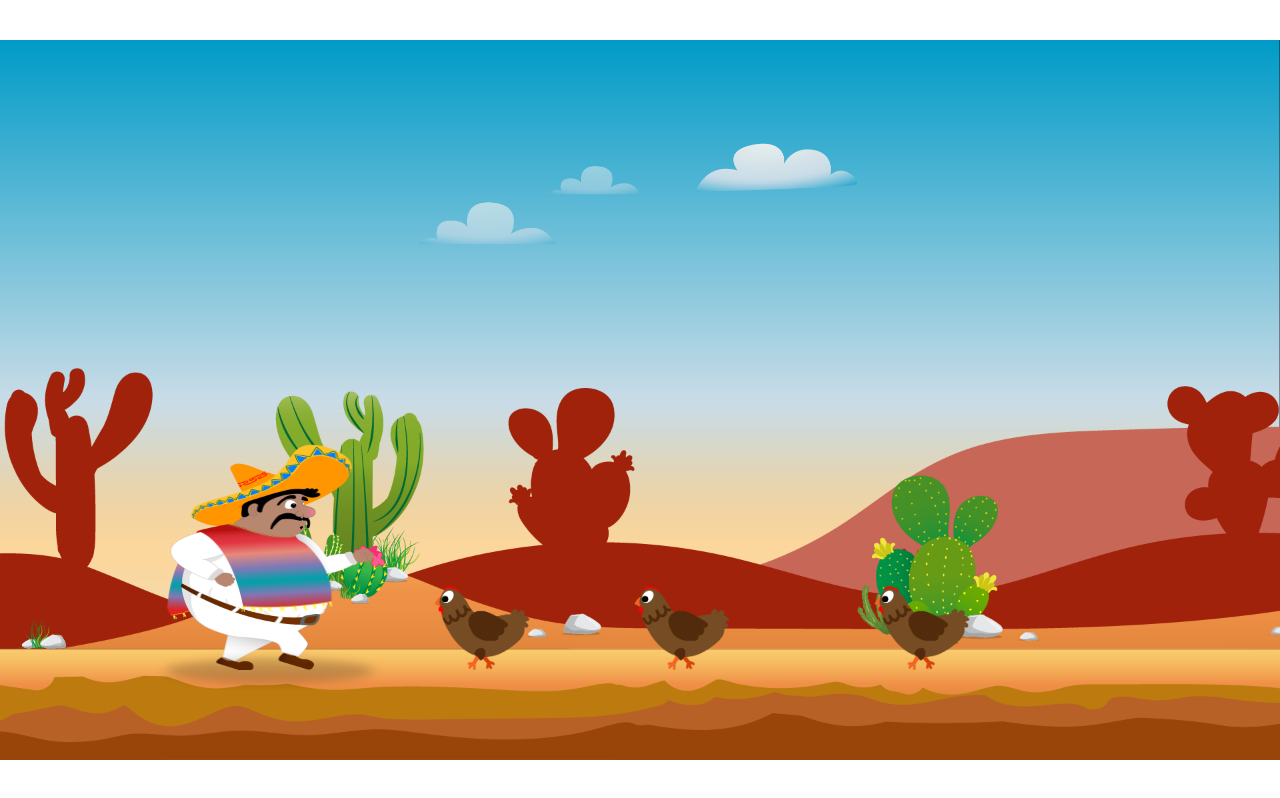
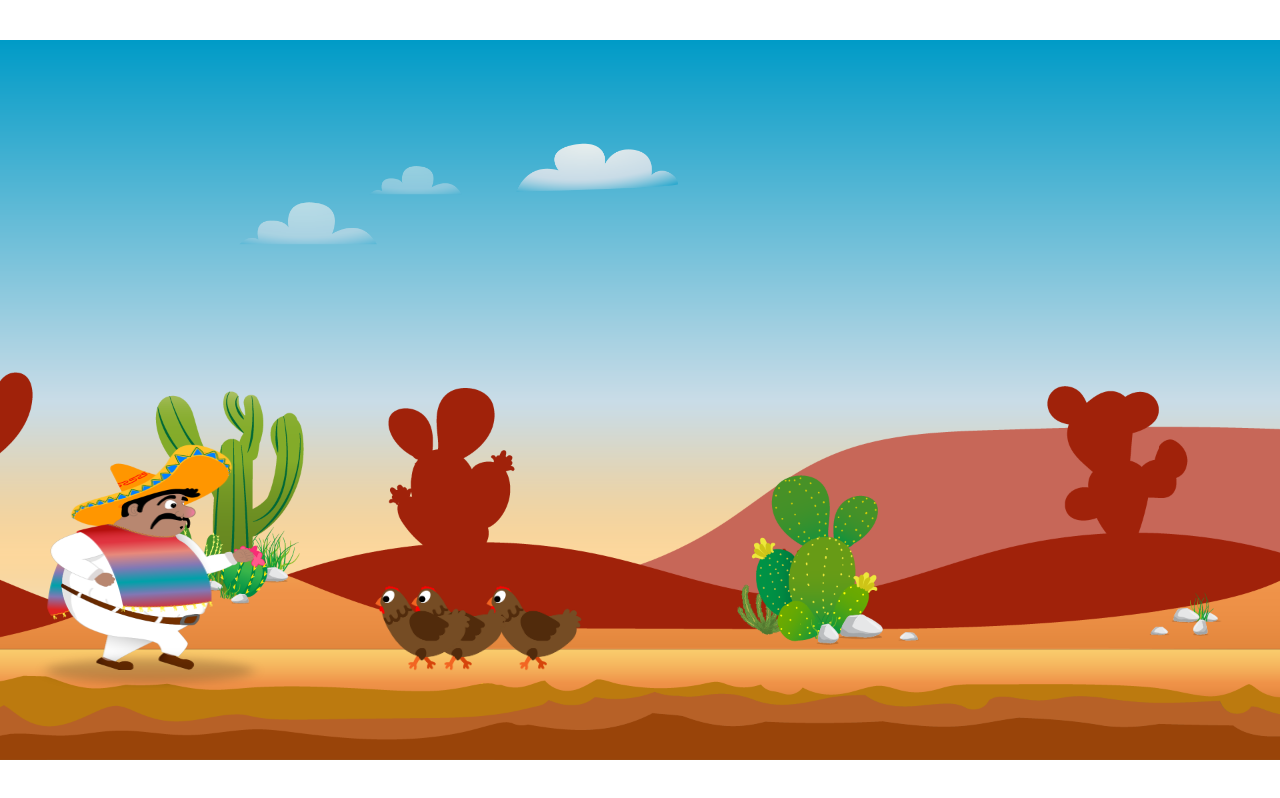
Before and after one commit to D4t3ck/Pollo-Loco, a plain HTML site: page index.html in a window 1280 px wide. Drawn offline with Linux system fonts and the light colour scheme; animation ran at ten frames a second.

Commit message:
added mirroring char walking, backgroundObject repeat, lvl structure

```diff
--- a/index.html
+++ b/index.html
@@ -16,7 +16,9 @@
     <script src="./models/cloud.class.js"></script>
     <script src="./models/world.class.js"></script>
     <script src="./models/background_object.class.js"></script>
+    <script src="./models/level.class.js"></script>
     <script src="./models/keyboard.class.js"></script>
+    <script src="./levels/level1.js"></script>
     <script src="./js/game.js"></script>
     <link rel="stylesheet" href="./style.css" />
   </head>
--- a/js/game.js
+++ b/js/game.js
@@ -11,10 +11,10 @@ function init() {
 }
 
 document.addEventListener("keydown", (e) => {
-  if (e.key === 'ArrowRight') {
+  if (e.key === 'ArrowRight' || e.key === 'd') {
     keyboard.RIGHT = true;
   }
-  if (e.key === 'ArrowLeft') {
+  if (e.key === 'ArrowLeft' || e.key === 'a') {
     keyboard.LEFT = true;
   }
   if (e.key === 'ArrowUp') {
@@ -26,14 +26,13 @@ document.addEventListener("keydown", (e) => {
   if (e.key === ' ') {
     keyboard.SPACE = true;
   }
-  /* console.log(e); */
 });
 
 document.addEventListener("keyup", (e) => {
-  if (e.key === 'ArrowRight') {
+  if (e.key === 'ArrowRight' || e.key === 'd') {
     keyboard.RIGHT = false;
   }
-  if (e.key === 'ArrowLeft') {
+  if (e.key === 'ArrowLeft' || e.key === 'a') {
     keyboard.LEFT = false;
   }
   if (e.key === 'ArrowUp') {
--- /dev/null
+++ b/levels/level1.js
@@ -0,0 +1,27 @@
+const level1 = new Level(
+    [new Chicken(), new Chicken(), new Chicken()],
+    [new Cloud()],
+    [
+        new BackgroundObject("./img/5_background/layers/air.png", -1279),
+        new BackgroundObject("./img/5_background/layers/3_third_layer/2.png", -1279),
+        new BackgroundObject("./img/5_background/layers/2_second_layer/2.png", -1279),
+        new BackgroundObject("./img/5_background/layers/1_first_layer/2.png", -1279),
+        new BackgroundObject("./img/5_background/layers/air.png", 0),
+        new BackgroundObject("./img/5_background/layers/3_third_layer/1.png", 0),
+        new BackgroundObject("./img/5_background/layers/2_second_layer/1.png", 0),
+        new BackgroundObject("./img/5_background/layers/1_first_layer/1.png", 0),
+        new BackgroundObject("./img/5_background/layers/air.png", 1279),
+        new BackgroundObject("./img/5_background/layers/3_third_layer/2.png", 1279),
+        new BackgroundObject("./img/5_background/layers/2_second_layer/2.png", 1279),
+        new BackgroundObject("./img/5_background/layers/1_first_layer/2.png", 1279),
+
+        new BackgroundObject("./img/5_background/layers/air.png", 1279* 2),
+        new BackgroundObject("./img/5_background/layers/3_third_layer/1.png", 1279 * 2),
+        new BackgroundObject("./img/5_background/layers/2_second_layer/1.png", 1279 * 2),
+        new BackgroundObject("./img/5_background/layers/1_first_layer/1.png", 1279 * 2),
+        new BackgroundObject("./img/5_background/layers/air.png", 1279 * 3),
+        new BackgroundObject("./img/5_background/layers/3_third_layer/2.png", 1279 * 3),
+        new BackgroundObject("./img/5_background/layers/2_second_layer/2.png", 1279 * 3),
+        new BackgroundObject("./img/5_background/layers/1_first_layer/2.png", 1279 * 3),
+      ]
+);
--- a/models/character.class.js
+++ b/models/character.class.js
@@ -26,11 +26,14 @@ class Character extends MovableObject {
     setInterval(() => {
       if (this.world.keyboard.RIGHT) {
         this.x += this.speed;
+        this.otherDirection = false;
       }
 
       if (this.world.keyboard.LEFT) {
         this.x -= this.speed;
+        this.otherDirection = true;
       }
+      this.world.camera_x = -this.x;
     }, 1000 / 60);
 
     setInterval(() => {
--- /dev/null
+++ b/models/level.class.js
@@ -0,0 +1,11 @@
+class Level {
+  enemies;
+  clouds;
+  backgroundObjects;
+
+  constructor(enemies, clouds, backgroundObjects) {
+    this.enemies = enemies;
+    this.clouds = clouds;
+    this.backgroundObjects = backgroundObjects;
+  }
+}
--- a/models/movable_object.class.js
+++ b/models/movable_object.class.js
@@ -8,6 +8,7 @@ class MovableObject {
   imageCache = [];
   currentImage = 0;
   speed = 0.15;
+  otherDirection = false;
 
   loadImage(path) {
     this.img = new Image(); // == this.img = document.getElementById('image') <img id="image">
--- a/models/world.class.js
+++ b/models/world.class.js
@@ -1,17 +1,13 @@
 class World {
   character = new Character();
-  enemies = [new Chicken(), new Chicken(), new Chicken()];
-  clouds = [new Cloud()];
-  backgroundObjects = [
-    new BackgroundObject("./img/5_background/layers/air.png", 0),
-    new BackgroundObject("./img/5_background/layers/3_third_layer/1.png", 0, ),
-    new BackgroundObject("./img/5_background/layers/2_second_layer/1.png", 0),
-    new BackgroundObject("./img/5_background/layers/1_first_layer/1.png", 0),
-  ];
+  enemies = level1.enemies;
+  clouds = level1.clouds;
+  backgroundObjects = level1.backgroundObjects;
 
   canvas;
   ctx;
   keyboard;
+  camera_x = 0;
 
   constructor(canvas, keyboard) {
     this.ctx = canvas.getContext("2d");
@@ -28,10 +24,14 @@ class World {
   draw() {
     this.ctx.clearRect(0, 0, this.canvas.width, this.canvas.height);
 
+    this.ctx.translate(this.camera_x, 0);
+
     this.addObjectsToMap(this.backgroundObjects, 0, 480);
     this.addToMap(this.character);
     this.addObjectsToMap(this.clouds);
     this.addObjectsToMap(this.enemies);
+
+    this.ctx.translate(-this.camera_x, 0);
 
     self = this;
     requestAnimationFrame(function () {
@@ -46,6 +46,16 @@ class World {
   }
 
   addToMap(mo) {
+    if (mo.otherDirection) {
+      this.ctx.save();
+      this.ctx.translate(mo.width, 0);
+      this.ctx.scale(-1, 1);
+      mo.x = mo.x * -1;
+    }
     this.ctx.drawImage(mo.img, mo.x, mo.y, mo.width, mo.height);
+    if (mo.otherDirection) {
+      mo.x = mo.x * -1;
+      this.ctx.restore();
+    }
   }
 }
--- a/style.css
+++ b/style.css
@@ -12,11 +12,11 @@
 }
 
 .main_section {
-   display: flex;
-   align-items: center;
-   flex-direction: column;
+  display: flex;
+  justify-content: center;
+  align-items: center;
 }
 
 canvas {
   background-color: black;
-}
+}/*# sourceMappingURL=style.css.map */
```
Also changed, not shown: 1 other file.
